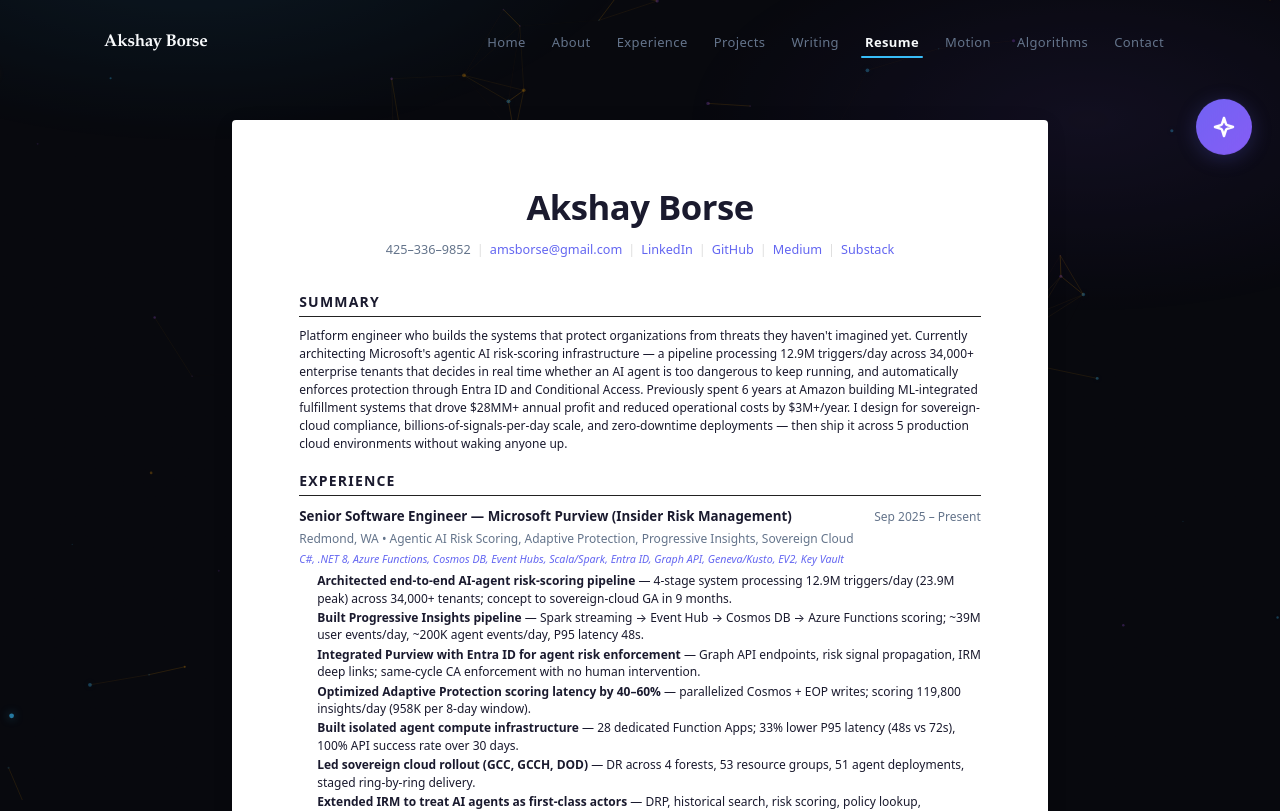
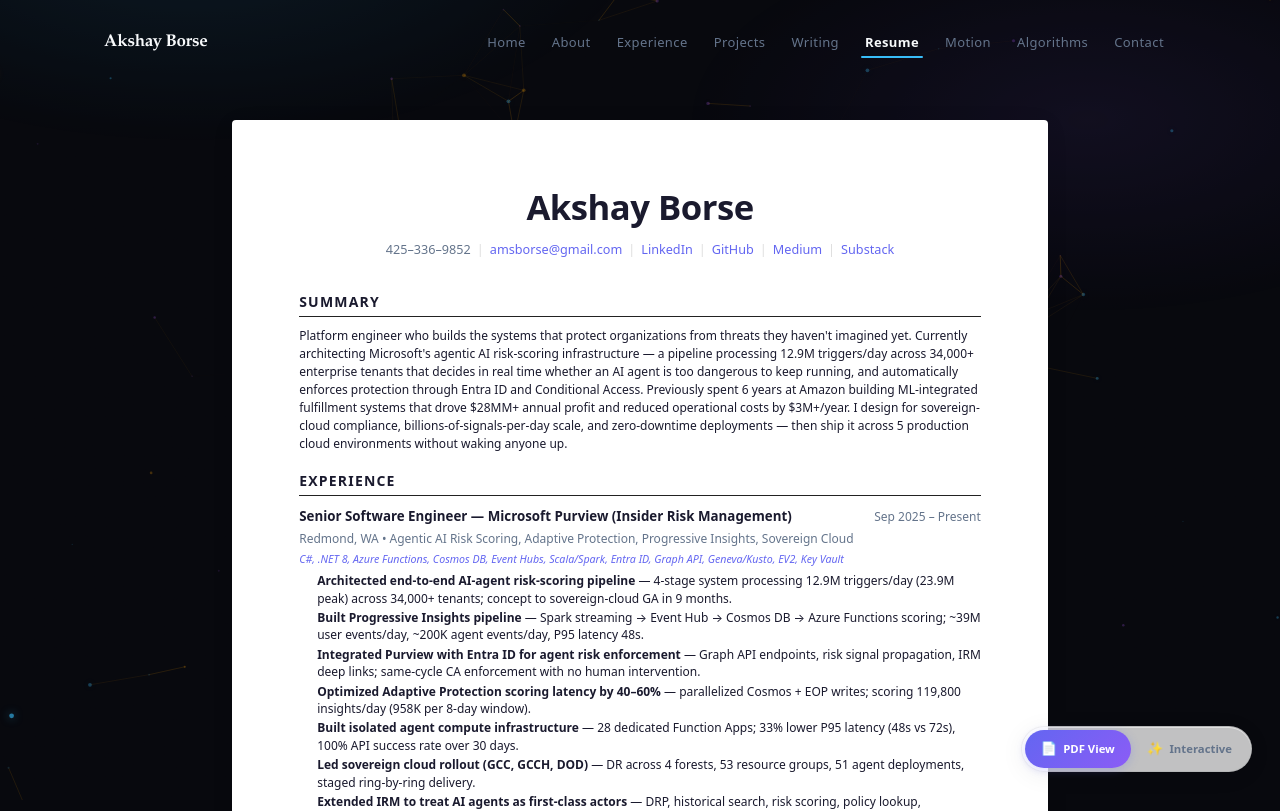
Before and after one commit to amsborse/amsborse.github.io, a React (Vite) app: page /resume in a window 1280 px wide. Shown: the top 811 px of the page. Built offline with nearby package versions, Linux system fonts and the light colour scheme.

Commit message:
feat(resume): redesign and reposition mode toggle button to bottom-right capsule pill

```diff
--- a/src/pages/Resume.tsx
+++ b/src/pages/Resume.tsx
@@ -378,15 +378,22 @@ body.morphed .recognition li{font-size:10pt;margin-bottom:8px;line-height:1.6}
 /* Summary */
 .summary-text{font-size:9pt;line-height:1.5;color:var(--text);transition:all 0.4s}
 body.morphed .summary-text{font-size:10.5pt;line-height:1.7;color:var(--text)}
-/* Morph button */
-.morph-btn{position:fixed;top:100px;right:28px;z-index:1000;width:56px;height:56px;border-radius:50%;border:none;cursor:pointer;background:linear-gradient(135deg,var(--accent),var(--accent2));color:white;display:flex;align-items:center;justify-content:center;transition:all 0.3s var(--spring);animation:btn-float 3s ease-in-out infinite, btn-pulse 2s infinite, btn-grad 4s ease infinite;background-size:200% 200%}
-.morph-btn:hover{transform:scale(1.12);box-shadow:0 6px 28px rgba(99,102,241,0.5)}
-.morph-btn svg{width:24px;height:24px;stroke:white;stroke-width:2.5;fill:none;stroke-linecap:round;stroke-linejoin:round}
-.morph-btn .tooltip{position:absolute;bottom:120%;right:0;background:var(--text);color:white;font-size:8pt;padding:6px 12px;border-radius:8px;white-space:nowrap;opacity:0;transform:translateY(6px);transition:all 0.3s;pointer-events:none}
-.morph-btn:hover .tooltip{opacity:1;transform:translateY(0)}
-@keyframes btn-float{0%,100%{transform:translateY(0)}50%{transform:translateY(-6px)}}
-@keyframes btn-grad{0%{background-position:0% 50%}50%{background-position:100% 50%}100%{background-position:0% 50%}}
-@keyframes btn-pulse{0%{box-shadow:0 0 0 0 var(--btn-pulse-color),0 4px 20px rgba(99,102,241,0.25)}70%{box-shadow:0 0 0 16px rgba(99,102,241,0),0 4px 20px rgba(99,102,241,0.25)}100%{box-shadow:0 0 0 0 rgba(99,102,241,0),0 4px 20px rgba(99,102,241,0.25)}}
+/* Morph button styles replaced with premium toggle pill */
+.mode-toggle-container{position:fixed;bottom:28px;right:28px;z-index:1000;display:flex;align-items:center;gap:10px;animation:toggle-fade-in 0.6s var(--spring) forwards}
+@keyframes toggle-fade-in{from{opacity:0;transform:translateY(20px)}to{opacity:1;transform:translateY(0)}}
+.mode-toggle-pill{display:flex;background:rgba(255,255,255,0.75);backdrop-filter:blur(12px);-webkit-backdrop-filter:blur(12px);border:1px solid rgba(0,0,0,0.06);border-radius:9999px;padding:3px;box-shadow:0 4px 24px rgba(0,0,0,0.06),inset 0 1px 0 rgba(255,255,255,0.5);position:relative;transition:all 0.4s var(--smooth)}
+body.morphed .mode-toggle-pill{background:rgba(13,17,28,0.5);border:1px solid rgba(255,255,255,0.08);box-shadow:0 8px 32px rgba(0,0,0,0.3),inset 0 1px 0 rgba(255,255,255,0.05)}
+.toggle-option{background:transparent;border:none;cursor:pointer;padding:8px 16px;font-size:8.5pt;font-weight:600;color:var(--text-light);border-radius:9999px;display:flex;align-items:center;gap:6px;transition:all 0.3s var(--smooth);position:relative;z-index:1}
+.toggle-option .icon{font-size:10pt;transition:transform 0.3s var(--spring)}
+.toggle-option:hover .icon{transform:scale(1.15) rotate(5deg)}
+.toggle-option.active{color:#fff;background:linear-gradient(135deg,var(--accent),var(--accent2));box-shadow:0 2px 10px rgba(99,102,241,0.25)}
+.toggle-option:not(.active):hover{color:var(--text);background:rgba(0,0,0,0.03)}
+body.morphed .toggle-option:not(.active):hover{color:var(--text);background:rgba(255,255,255,0.05)}
+.theme-btn-pill{width:38px;height:38px;border-radius:50%;border:1px solid rgba(0,0,0,0.06);cursor:pointer;background:rgba(255,255,255,0.75);backdrop-filter:blur(12px);-webkit-backdrop-filter:blur(12px);box-shadow:0 4px 20px rgba(0,0,0,0.06);display:none;align-items:center;justify-content:center;font-size:14px;transition:all 0.3s var(--spring)}
+.theme-btn-pill.visible{display:flex;animation:scale-up-theme 0.3s var(--spring) forwards}
+@keyframes scale-up-theme{from{transform:scale(0)}to{transform:scale(1)}}
+body.morphed .theme-btn-pill{background:rgba(13,17,28,0.5);border-color:rgba(255,255,255,0.08);box-shadow:0 8px 32px rgba(0,0,0,0.3);color:#fff}
+.theme-btn-pill:hover{transform:scale(1.12) rotate(15deg);border-color:var(--accent);box-shadow:0 0 15px rgba(99,102,241,0.25)}
 body.morphed .section{opacity:0;transform:translateY(16px);animation:section-reveal 0.5s var(--smooth) forwards}
 body.morphed .section:nth-child(1){animation-delay:0.1s}
 body.morphed .section:nth-child(2){animation-delay:0.2s}
@@ -434,16 +441,8 @@ body.morphed .impact{background-size:100% 2px}
  DARK MODE (additive--only affects the interactive "morphed"
  view; paper/PDF default and print are untouched)
  ============================================================ */
-.theme-btn{position:fixed;top:162px;right:28px;z-index:1000;width:56px;height:56px;border-radius:50%;
- border:none;cursor:pointer;background:rgba(255,255,255,0.92);box-shadow:0 4px 20px rgba(0,0,0,0.15);
- color:#1a1a2e;display:none;align-items:center;justify-content:center;font-size:21px;
- transition:transform 0.3s var(--spring),background 0.3s,color 0.3s}
-body.morphed .theme-btn{display:flex}
-.theme-btn:hover{transform:scale(1.12)}
-.theme-btn .tooltip{position:absolute;bottom:120%;right:0;background:var(--text);color:#fff;font-size:8pt;
- padding:6px 12px;border-radius:8px;white-space:nowrap;opacity:0;transform:translateY(6px);
- transition:all 0.3s;pointer-events:none}
-.theme-btn:hover .tooltip{opacity:1;transform:translateY(0)}
+
+
 /* re-map the palette: most elements reference these vars, so they recolor automatically */
 body.morphed.dark{
 --paper:rgba(13,17,28,0.55);--bg:#07080d;--text:#f8fafc;--text-light:#94a3b8;
@@ -479,12 +478,12 @@ body.morphed.dark .hover-popup.locked{background:rgba(27,30,54,.97)!important;co
  border-color:var(--accent);box-shadow:0 16px 64px rgba(139,123,255,.30);}
 body.morphed.dark.focus-mode .resume-container::after{background:rgba(4,4,12,.5);}
 body.morphed.dark.focus-mode li.popup-parent{background:rgba(27,30,54,.95);box-shadow:0 8px 32px rgba(139,123,255,.25);}
-body.morphed.dark .theme-btn{background:rgba(27,30,54,.92);color:#ffd770;border:1px solid rgba(255,255,255,.12);}
+body.morphed.dark .theme-btn-pill{background:rgba(27,30,54,.92);color:#ffd770;border:1px solid rgba(255,255,255,.12);}
 body.morphed.dark ::selection{background:rgba(139,123,255,.4);color:#fff;}
 /* keep résumé content above the glow layer (container is z-index:1 by default; buttons stay at 1000) */
 body.morphed.dark .resume-container{z-index:1;}
 @media print{
-.morph-btn,.theme-btn,.stats-bar,.tech-tags,.skill-bars,.hover-popup,.morphed-only{display:none!important}
+.mode-toggle-container,.theme-btn-pill,.stats-bar,.tech-tags,.skill-bars,.hover-popup,.morphed-only{display:none!important}
 body,.resume-container{background:#fff!important;box-shadow:none!important;border-radius:0!important;margin:0!important;max-width:100%!important;padding:0.5in!important}
 }` }} />
 
@@ -517,38 +516,32 @@ body,.resume-container{background:#fff!important;box-shadow:none!important;borde
         )}
         <div className="resume-content-view">
           <div className="resume-container" style={{ position: "relative" }}>
-            {/* Floating Morphing Buttons */}
-            <div className="no-print">
-              <button
-                className="morph-btn"
-                onClick={() => setMorphed(!morphed)}
-                title={morphed ? "Switch to PDF View" : "Switch to Interactive Mode"}
-                aria-label={morphed ? "Switch to PDF View" : "Switch to Interactive Mode"}
-              >
-                {morphed ? (
-                  <svg xmlns="http://www.w3.org/2000/svg" width="24" height="24" viewBox="0 0 24 24" fill="none" stroke="currentColor" strokeWidth="2.5" strokeLinecap="round" strokeLinejoin="round">
-                    <path d="M14 2H6a2 2 0 0 0-2 2v16a2 2 0 0 0 2 2h12a2 2 0 0 0 2-2V8z" />
-                    <polyline points="14 2 14 8 20 8" />
-                    <line x1="16" y1="13" x2="8" y2="13" />
-                    <line x1="16" y1="17" x2="8" y2="17" />
-                    <polyline points="10 9 9 9 8 9" />
-                  </svg>
-                ) : (
-                  <svg xmlns="http://www.w3.org/2000/svg" width="24" height="24" viewBox="0 0 24 24" fill="none" stroke="currentColor" strokeWidth="2.5" strokeLinecap="round" strokeLinejoin="round">
-                    <path d="m12 3-1.9 5.8a2 2 0 0 1-1.3 1.3L3 12l5.8 1.9a2 2 0 0 1 1.3 1.3L12 21l1.9-5.8a2 2 0 0 1 1.3-1.3L21 12l-5.8-1.9a2 2 0 0 1-1.3-1.3Z" />
-                  </svg>
-                )}
-                <span className="tooltip">{morphed ? "📄 PDF View" : "✨ Interactive"}</span>
-              </button>
+            {/* Mode & Theme Selection Bar */}
+            <div className="no-print mode-toggle-container">
+              <div className="mode-toggle-pill">
+                <button
+                  className={`toggle-option ${!morphed ? 'active' : ''}`}
+                  onClick={() => setMorphed(false)}
+                >
+                  <span className="icon">📄</span>
+                  <span className="label">PDF View</span>
+                </button>
+                <button
+                  className={`toggle-option ${morphed ? 'active' : ''}`}
+                  onClick={() => setMorphed(true)}
+                >
+                  <span className="icon">✨</span>
+                  <span className="label">Interactive</span>
+                </button>
+              </div>
 
               <button
-                className="theme-btn"
+                className={`theme-btn-pill ${morphed ? 'visible' : ''}`}
                 onClick={() => setDarkMode(!darkMode)}
                 title="Toggle Theme"
                 aria-label="Toggle Theme"
               >
                 {darkMode ? "☀️" : "🌙"}
-                <span className="tooltip">{darkMode ? "Light Theme" : "Dark Theme"}</span>
               </button>
             </div>
 
```
Also changed, not shown: 1 other file (tests, documents, lock files or other folders).
